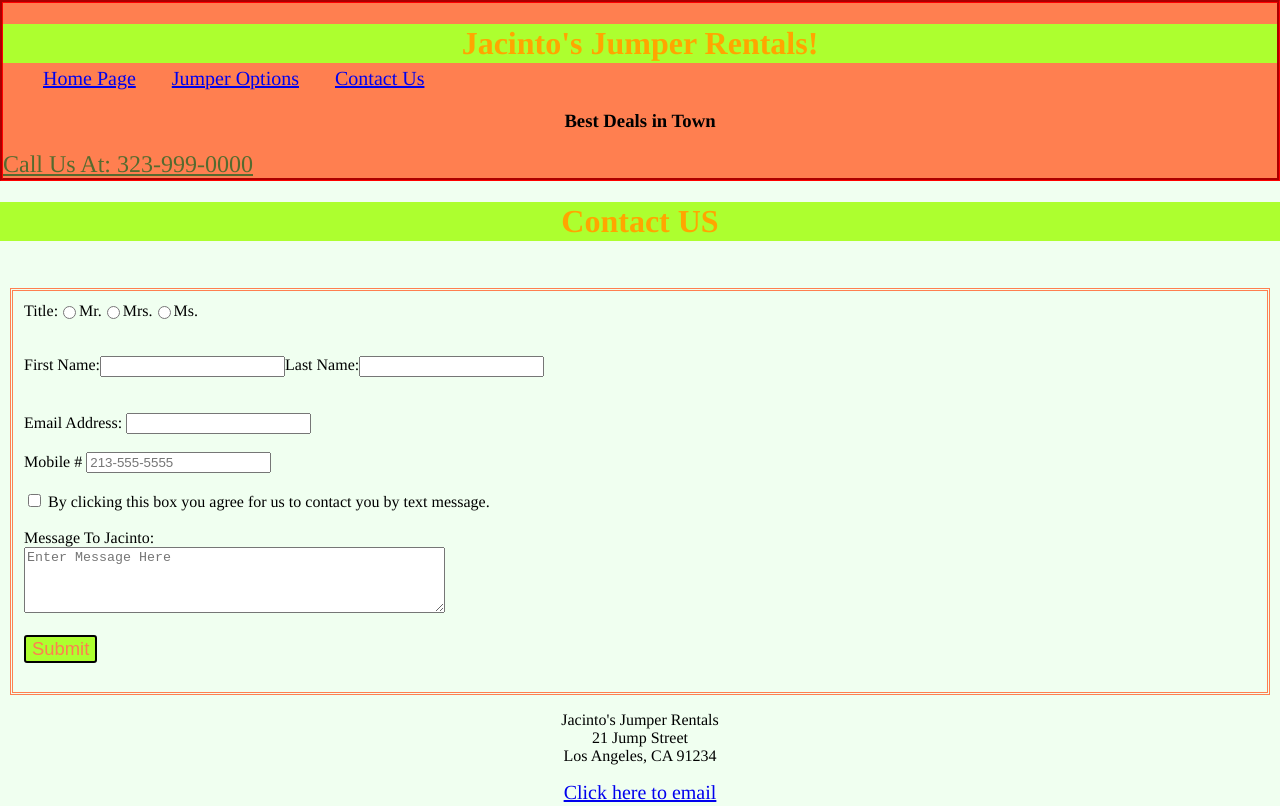
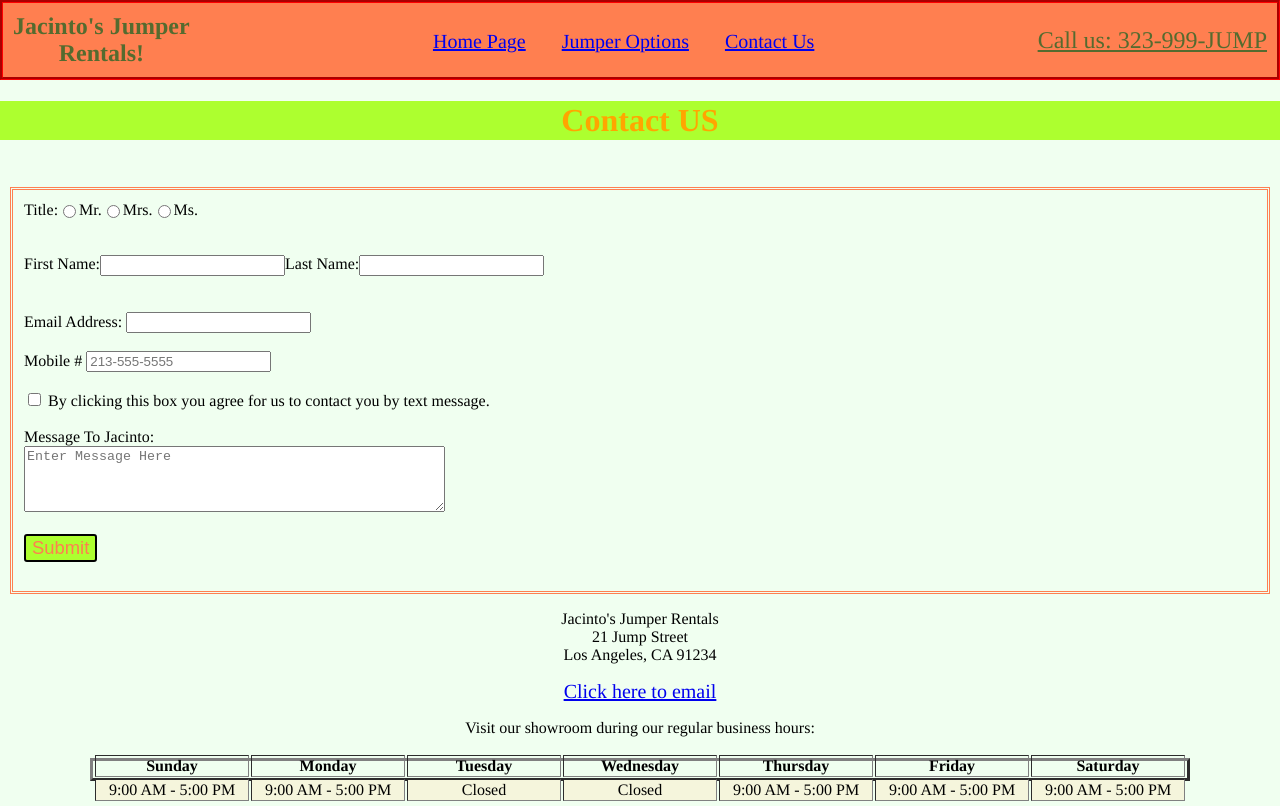
Before and after one commit to DamianMedel/DamianMedel.github.io, a plain HTML site: page ContactUs.html in a window 1280 px wide. Shown: the top 806 px of the page. Drawn offline with Linux system fonts and the light colour scheme.

Commit message:
Update ContactUs.html

```diff
--- a/ContactUs.html
+++ b/ContactUs.html
@@ -15,18 +15,19 @@
   <body>
 
     <header>
-
-    <h1>Jacinto's Jumper Rentals!</h1>
+   <div class="container">
+    <div class="businessName">Jacinto's Jumper <br>Rentals!</div>
+     <div class="navMenu">
     <nav>
       <ul>
         <li> <a href="index.html">Home Page</a></li>
         <li> <a href="JumperOptions.html">Jumper Options</a></li>
         <li> <a href="ContactUs.html">Contact Us</a></li>
       </ul>
-    </nav>
-    <h3>Best Deals in Town</h3>
-    <phone>Call Us At: 323-999-0000</phone>
-
+    </nav> </div>
+  <div class="contactNumber">
+    <phone>Call us: 323-999-JUMP</phone> </div>
+    </div>
   </header>
 
     <h1>Contact US</h1> <br><br>
```
